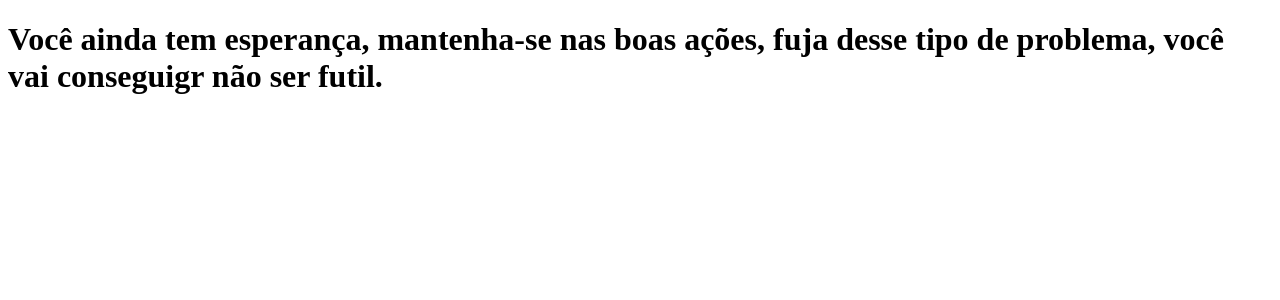
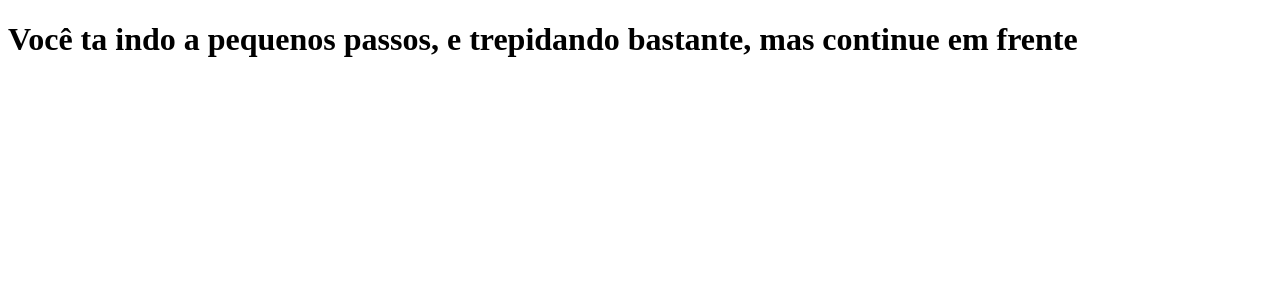
Before and after one commit to Miguel-Gadelha-Cavalcante/https---github.com-Miguel-Gadelha-Cavalcante-TabNewsDemo.com.br, a Next.js app: page / in a window 1280 px wide. Shown: the top 300 px of the page. Built offline with nearby package versions, Linux system fonts and the light colour scheme.

Commit message:
mais um pra conta

```diff
--- a/pages/index.js
+++ b/pages/index.js
@@ -1,5 +1,5 @@
 function Home () {
-    return <h1>Você ainda tem esperança, mantenha-se nas boas ações, fuja desse tipo de problema, você vai conseguigr não ser futil.</h1>
+    return <h1>Você ta indo a pequenos passos, e trepidando bastante, mas continue em frente</h1>
 }
 
 export default Home;
```
